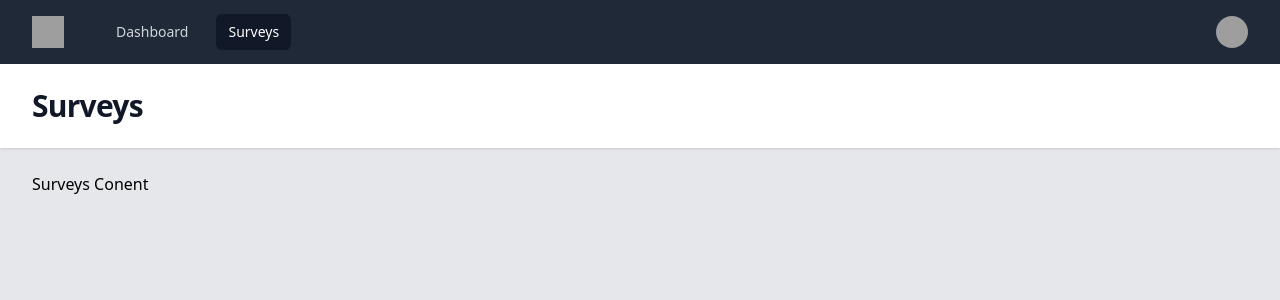
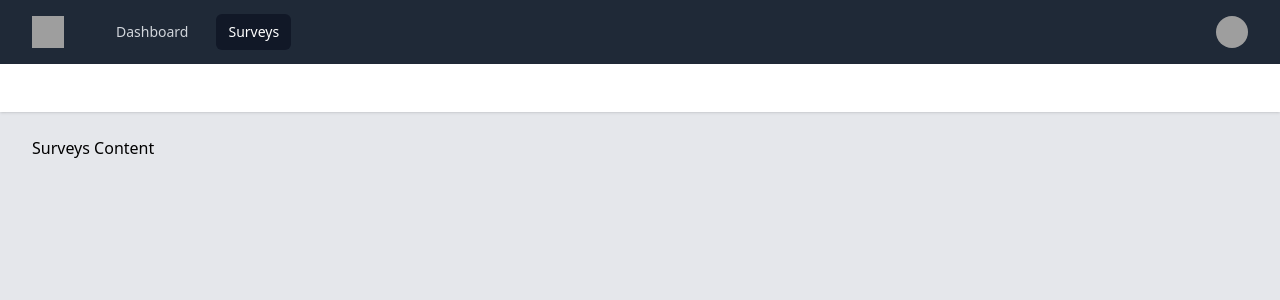
Before and after one commit to tarequr/LR-survey, a React (Vite) app in the folder react/: page /surveys in a window 1280 px wide. Shown: the top 300 px of the page. Built offline with nearby package versions, Linux system fonts and the light colour scheme; grey boxes are pictures that could not be loaded.

Commit message:
page component

```diff
--- a/react/src/view/Dashboard.jsx
+++ b/react/src/view/Dashboard.jsx
@@ -1,19 +1,11 @@
 import React from 'react'
+import PageComponent from '../components/PageComponent'
 
 function Dashboard() {
   return (
-    <>
-      <header className="bg-white shadow">
-          <div className="mx-auto max-w-7xl px-4 py-6 sm:px-6 lg:px-8">
-            <h1 className="text-3xl font-bold tracking-tight text-gray-900">Dashboard</h1>
-          </div>
-        </header>
-        <main>
-          <div className="mx-auto max-w-7xl py-6 sm:px-6 lg:px-8">
-            Dashboard Conent
-          </div>
-        </main>
-    </>
+    <PageComponent title="Dashboard">
+      Dashboard Content
+    </PageComponent>
   )
 }
 
--- a/react/src/view/Surveys.jsx
+++ b/react/src/view/Surveys.jsx
@@ -1,19 +1,11 @@
 import React from 'react'
+import PageComponent from '../components/PageComponent'
 
 function Surveys() {
   return (
-    <>
-      <header className="bg-white shadow">
-          <div className="mx-auto max-w-7xl px-4 py-6 sm:px-6 lg:px-8">
-            <h1 className="text-3xl font-bold tracking-tight text-gray-900">Surveys</h1>
-          </div>
-        </header>
-        <main>
-          <div className="mx-auto max-w-7xl py-6 sm:px-6 lg:px-8">
-            Surveys Conent
-          </div>
-        </main>
-    </>
+    <PageComponent>
+      Surveys Content
+    </PageComponent>
   )
 }
 
```
